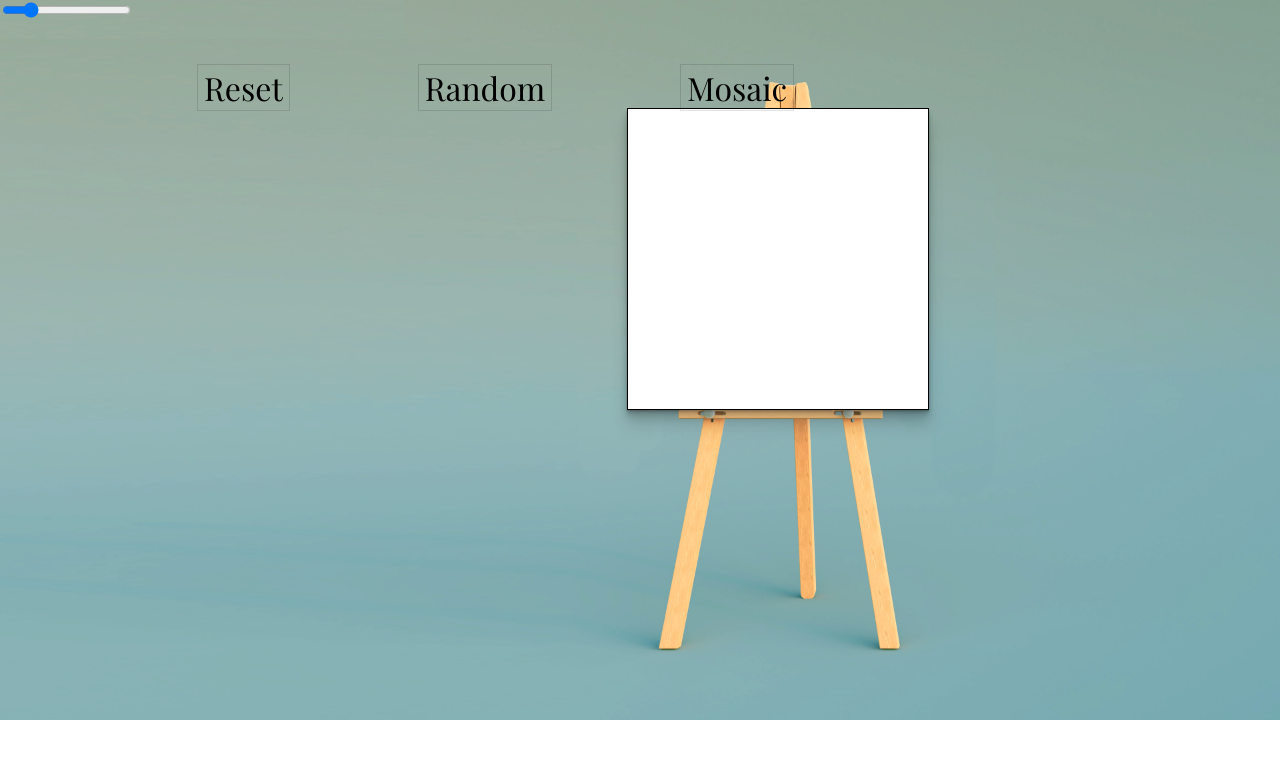
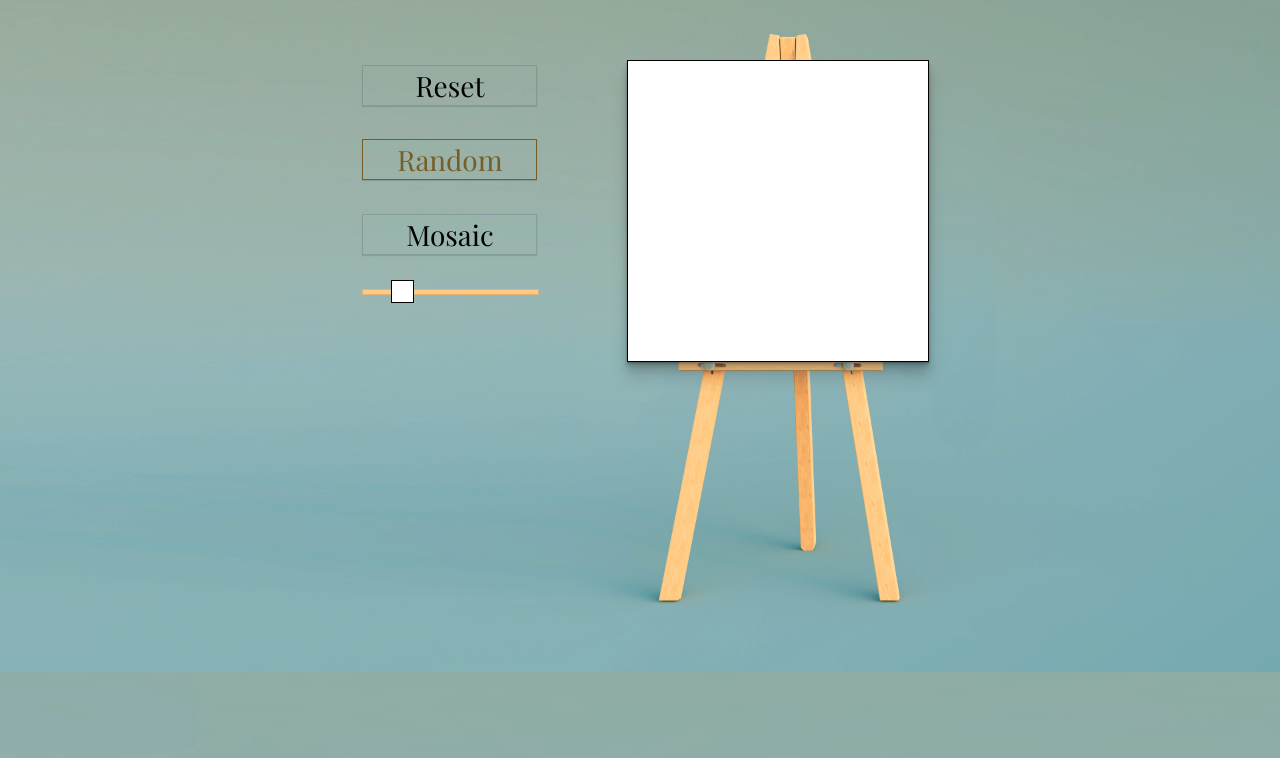
Before and after one commit to julescarson/etchasketch, a plain HTML site: page index.html in a window 1280 px wide. Both pictures are taken after a click on the button "Random". Drawn offline with nearby package versions, Linux system fonts and the light colour scheme.

Commit message:
final for now

```diff
--- a/index.js
+++ b/index.js
@@ -3,6 +3,7 @@
 const content = document.querySelector('.content');
 const squares = document.getElementsByClassName(`x`);
 const squaresColor = document.getElementsByClassName(`xactive`);
+
 
 const grid = document.createElement('div');
 const bg = document.createElement('div');
@@ -12,6 +13,7 @@ const sizeSlider = document.createElement('input');
 const eraseButton = document.createElement('button');
 const randomButton = document.createElement('button');
 const mosaicButton = document.createElement('button');
+
 
 bg.classList.add('bg');
 gridContainer.classList.add('gridContainer');
@@ -24,16 +26,19 @@ mosaicButton.setAttribute("id", "mosaic");
 
 
 
+
 content.appendChild(bg);
 bg.appendChild(gridContainer);
 bg.appendChild(uiElements);
 gridContainer.appendChild(grid);
 
-uiElements.appendChild(sizeSlider);
+
+
 uiElements.appendChild(eraseButton);
 uiElements.appendChild(randomButton);
 uiElements.appendChild(mosaicButton);
 
+uiElements.appendChild(sizeSlider);
 
 
 //initialize
@@ -57,7 +62,11 @@ sizeSlider.onchange = () => { newCanvas(); }
 
 //erase btn
 eraseButton.textContent = `Reset`;
-eraseButton.onclick = () => { newCanvas(); }
+eraseButton.onclick = () => {
+    newCanvas();
+    randomButton.style.border = ``;
+    randomButton.style.color = ``;
+}
 
 
 //random btn
@@ -66,6 +75,8 @@ randomButton.onclick = () => {
     mosaicMode = false;
     userColor = randomColor();
     mosaicToggle();
+    randomButton.style.border = `1px solid ${userColor}`;
+    randomButton.style.color = `${userColor}`;
 }
 
 //mosaic btn
@@ -73,6 +84,9 @@ mosaicButton.innerText = `Mosaic`;
 mosaicButton.onclick = () => {
     mosaicMode = !mosaicMode;
     mosaicToggle();
+    randomButton.style.border = ``;
+    randomButton.style.color = ``;
+
 }
 
 const mosaicToggle = () => {
--- a/styles.css
+++ b/styles.css
@@ -1,6 +1,26 @@
 @import url('https://fonts.googleapis.com/css2?family=Playfair+Display&display=swap');
 
 @media screen and (max-width: 1280px) {
+    .ui {
+        position: absolute;
+        width: 175px;
+        justify-content: center;
+        align-items: center;
+        margin-left: 27%;
+        padding-top: 7.5%;
+
+    }
+
+    .ui>* {
+        font-family: 'Playfair Display', serif;
+        font-size: 1.75em;
+        fill-opacity: 0;
+        margin: 0.6em;
+        background-color: rgba(0, 0, 0, 0%);
+        border: 1px solid rgba(0, 0, 0, 0.12);
+        width: 100%;
+    }
+
     .gridArea {
         height: 300px;
         width: 300px;
@@ -13,6 +33,25 @@
 }
 
 @media screen and (min-width: 1281px) {
+    .ui>* {
+        font-family: 'Playfair Display', serif;
+        font-size: 2em;
+        fill-opacity: 0;
+        margin: 0.75em;
+        background-color: rgba(0, 0, 0, 0%);
+        border: 1px solid rgba(0, 0, 0, 0.12);
+        width: 100%;
+    }
+
+    .ui {
+        position: absolute;
+        width: 175px;
+        justify-content: center;
+        align-items: center;
+        margin-left: 33%;
+        padding-top: 8.7%;
+    }
+
     .gridArea {
         height: 450px;
         width: 450px;
@@ -33,17 +72,32 @@ body {
     font-family: 'Playfair Display', serif;
     font-size: 16px;
     margin: 0;
+    margin-top: -3em;
     border: 0;
     padding: 0;
     overflow: hidden;
+    background: url(green_gradient_bg.png);
+    transform: scaleY(-1);
+
 }
 
 .ui {
-    position: absolute;
-    display: flex;
-    justify-content: start;
-    align-items: start;
-    z-index: 0;
+    /* position: absolute;
+    width: 175px;
+    justify-content: center;
+    align-items: center;
+    margin-left: 33%;
+    padding-top: 10%; */
+}
+
+.ui>* {
+    /* font-family: 'Playfair Display', serif;
+    font-size: 2em;
+    fill-opacity: 0;
+    margin: 0.75em;
+    background-color: rgba(0, 0, 0, 0%);
+    border: 1px solid rgba(0, 0, 0, 0.12);
+    width: 100%; */
 }
 
 .bg {
@@ -70,14 +124,39 @@ body {
         0 16px 16px rgba(0, 0, 0, 0.12);
 }
 
+input[type=range] {
+    -webkit-appearance: none;
+    background: #FFCA85;
+}
+
+input[type=range]::-webkit-slider-thumb {
+    -webkit-appearance: none;
+    border: 0.15em solid white;
+    outline: 1px solid black;
+
+    height: 0.75em;
+    width: 0.75em;
+    /* border-radius: 3px; */
+    background: white;
+    /* cursor: pointer; */
+    margin-top: -0.3em;
+    margin-bottom: -0.3em;
+    /* You need to specify a margin in Chrome, but in Firefox and IE it is automatic */
+    box-shadow: 0 0 0 #000000, 0px 0px 1px #0d0d0d;
+    /* Add cool effects to your sliders! */
+}
 
 button {
-    font-family: 'Playfair Display', serif;
-    font-size: 2em;
-    fill-opacity: 0;
-    margin: 2em;
-    background-color: rgba(0, 0, 0, 0%);
-    border: 1px solid rgba(0, 0, 0, 0.12);
+    box-shadow: 0 1px 1px rgba(0, 0, 0, 0.12);
+}
+
+button:hover {
+
+    box-shadow: 0 1px 1px rgba(0, 0, 0, 0.12),
+        0 2px 2px rgba(0, 0, 0, 0.12),
+        0 4px 4px rgba(0, 0, 0, 0.12),
+        0 8px 8px rgba(0, 0, 0, 0.12),
+        0 16px 16px rgba(0, 0, 0, 0.12);
 }
 
 .on {
@@ -87,11 +166,7 @@ button {
 .sizeSlider {
     background-color: black;
 
-
 }
-
-
-
 
 
 .x {
```
